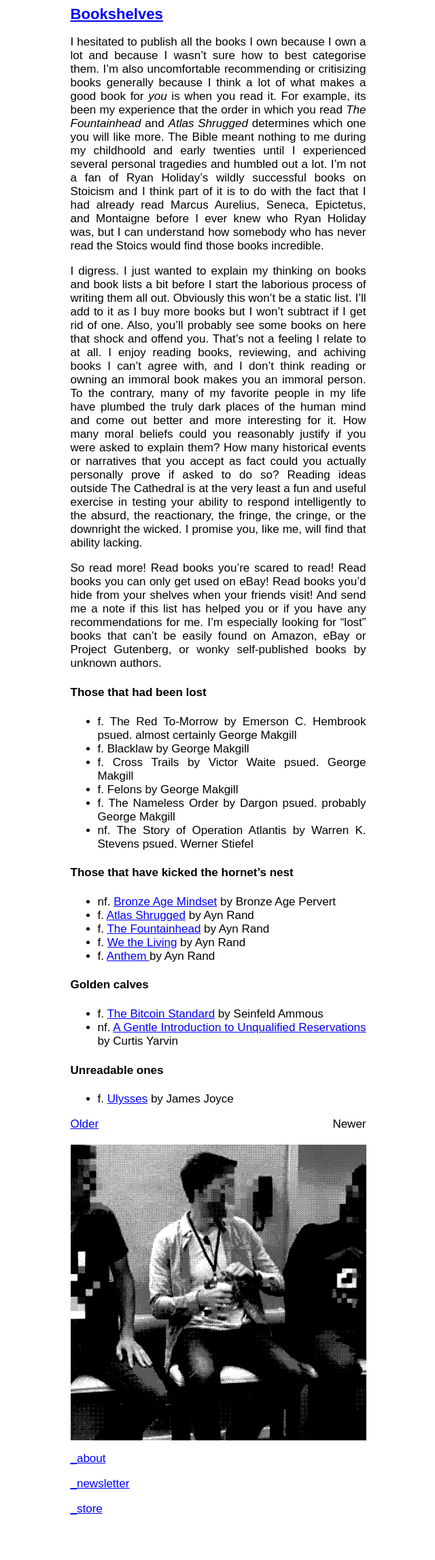
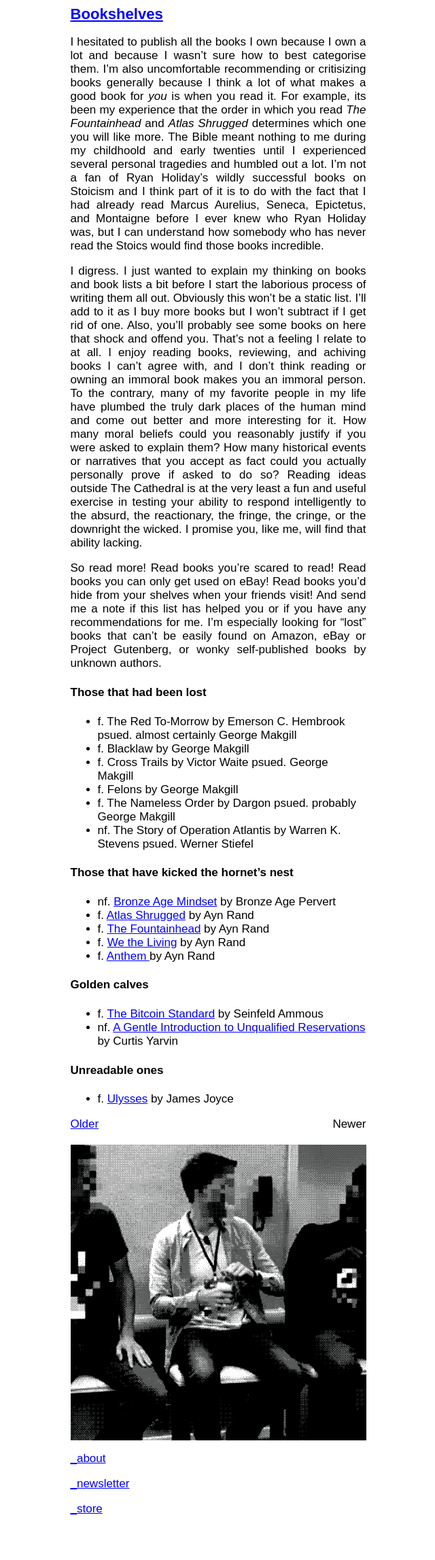
Before and after one commit to 0x000m/old, a Jekyll site: the page built from index.html, in a window 1280 px wide. Shown: the whole page at 68% size, without its empty margins (319-959 px from the left). Built offline with Jekyll 4.4.1, drawn with Linux system fonts in a browser that asks for light colours; the list of posts is cut into pages by our own code.

Commit message:
Update default.html

```diff
--- a/_layouts/default.html
+++ b/_layouts/default.html
@@ -1,7 +1,7 @@
 <html>
   <meta name="viewport" content="width=device-width, initial-scale=1">
   <head>
-    <style>a{color:blue;}a:visited{color:blue;}.container{    width: 100%;
+    <style>li{text-align:left;}a{color:blue;}a:visited{color:blue;}.container{    width: 100%;
     max-width: none;
     mix-blend-mode: multiply;
     margin-bottom: 0.25rem;
```
